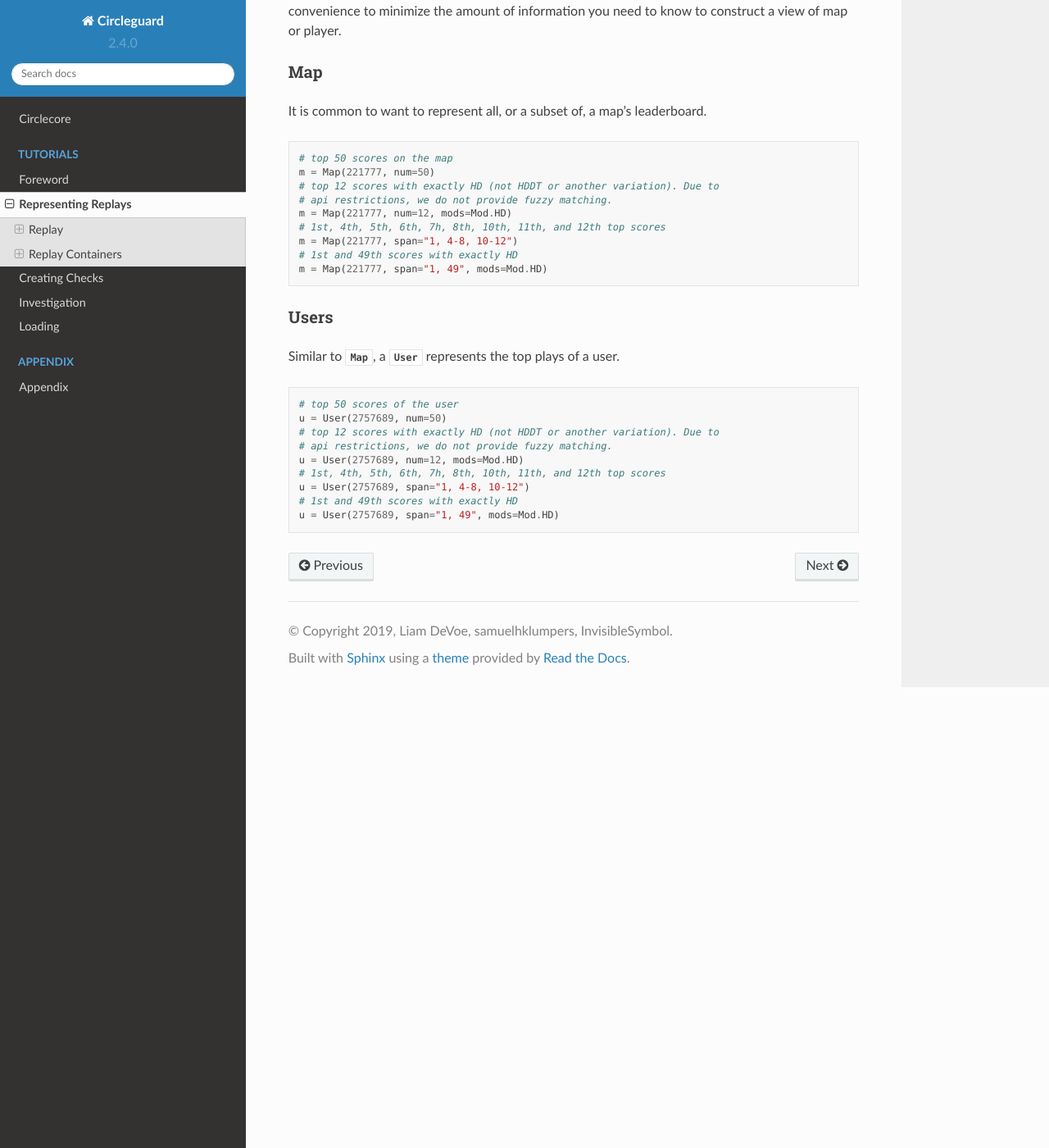
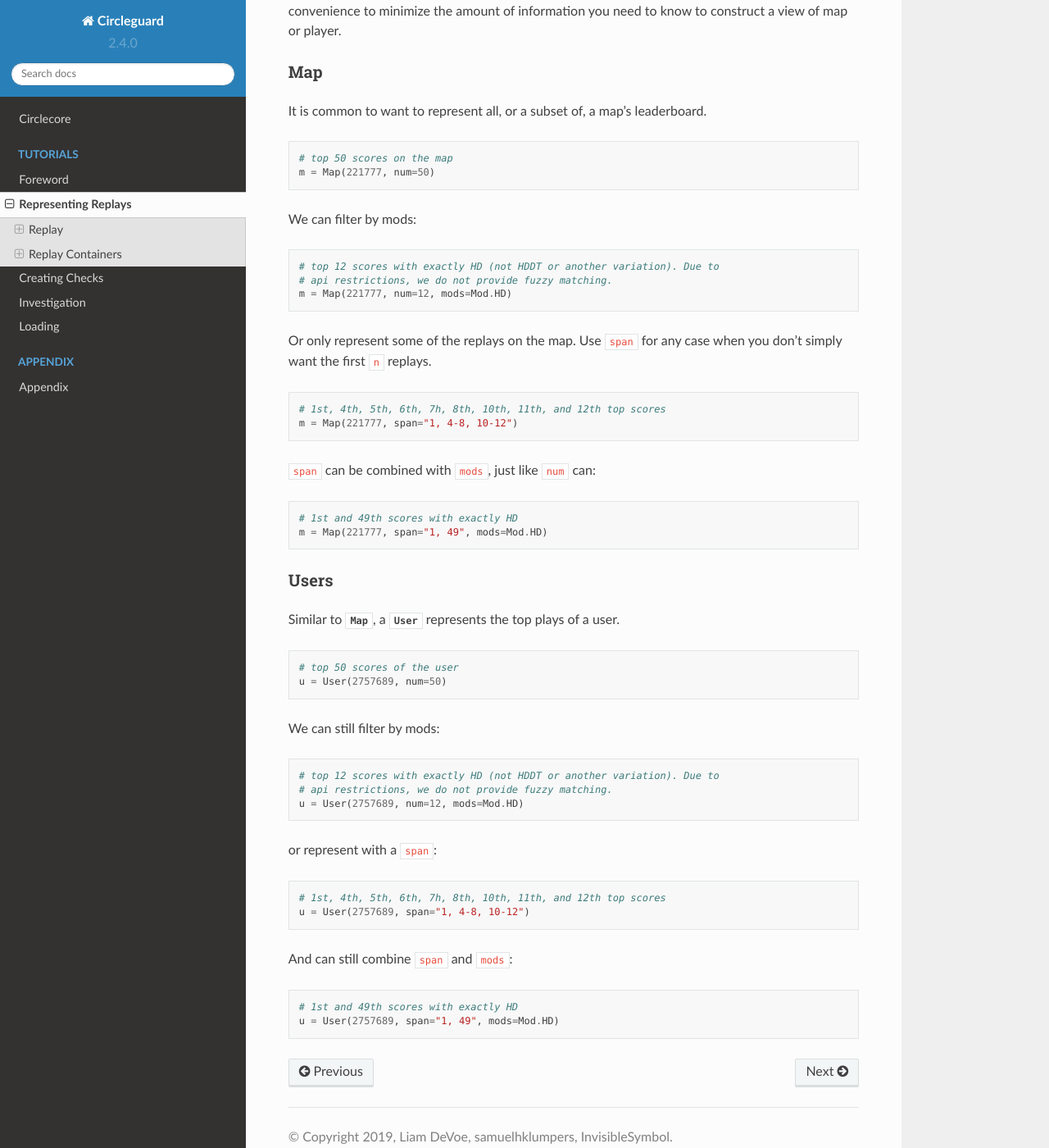
Before and after one commit to circleguard/circlecore, a Sphinx documentation site: the page built from source/representing-replays.rst, in a window 1280 px wide and 1400 px high, scrolled down 1257 px. Shown: the whole window at 82% size. Built offline with Sphinx 7.4.7 and the Read the Docs theme 2.0.0, drawn with Linux system fonts in a browser that asks for light colours.

Commit message:
break up Map and User codeblocks

```diff
--- a/source/representing-replays.rst
+++ b/source/representing-replays.rst
@@ -71,11 +71,27 @@ It is common to want to represent all, or a subset of, a map's leaderboard.
 
     # top 50 scores on the map
     m = Map(221777, num=50)
+
+We can filter by mods:
+
+.. code-block:: python
+
     # top 12 scores with exactly HD (not HDDT or another variation). Due to
     # api restrictions, we do not provide fuzzy matching.
     m = Map(221777, num=12, mods=Mod.HD)
+
+Or only represent some of the replays on the map. Use ``span`` for any case
+when you don't simply want the first ``n`` replays.
+
+.. code-block:: python
+
     # 1st, 4th, 5th, 6th, 7h, 8th, 10th, 11th, and 12th top scores
     m = Map(221777, span="1, 4-8, 10-12")
+
+``span`` can be combined with ``mods``, just like ``num`` can:
+
+.. code-block:: python
+
     # 1st and 49th scores with exactly HD
     m = Map(221777, span="1, 49", mods=Mod.HD)
 
@@ -89,10 +105,25 @@ Similar to |Map|, a |User| represents the top plays of a user.
 
     # top 50 scores of the user
     u = User(2757689, num=50)
+
+We can still filter by mods:
+
+.. code-block:: python
+
     # top 12 scores with exactly HD (not HDDT or another variation). Due to
     # api restrictions, we do not provide fuzzy matching.
     u = User(2757689, num=12, mods=Mod.HD)
+
+or represent with a ``span``:
+
+.. code-block:: python
+
     # 1st, 4th, 5th, 6th, 7h, 8th, 10th, 11th, and 12th top scores
     u = User(2757689, span="1, 4-8, 10-12")
+
+And can still combine ``span`` and ``mods``:
+
+.. code-block:: python
+
     # 1st and 49th scores with exactly HD
     u = User(2757689, span="1, 49", mods=Mod.HD)
```
